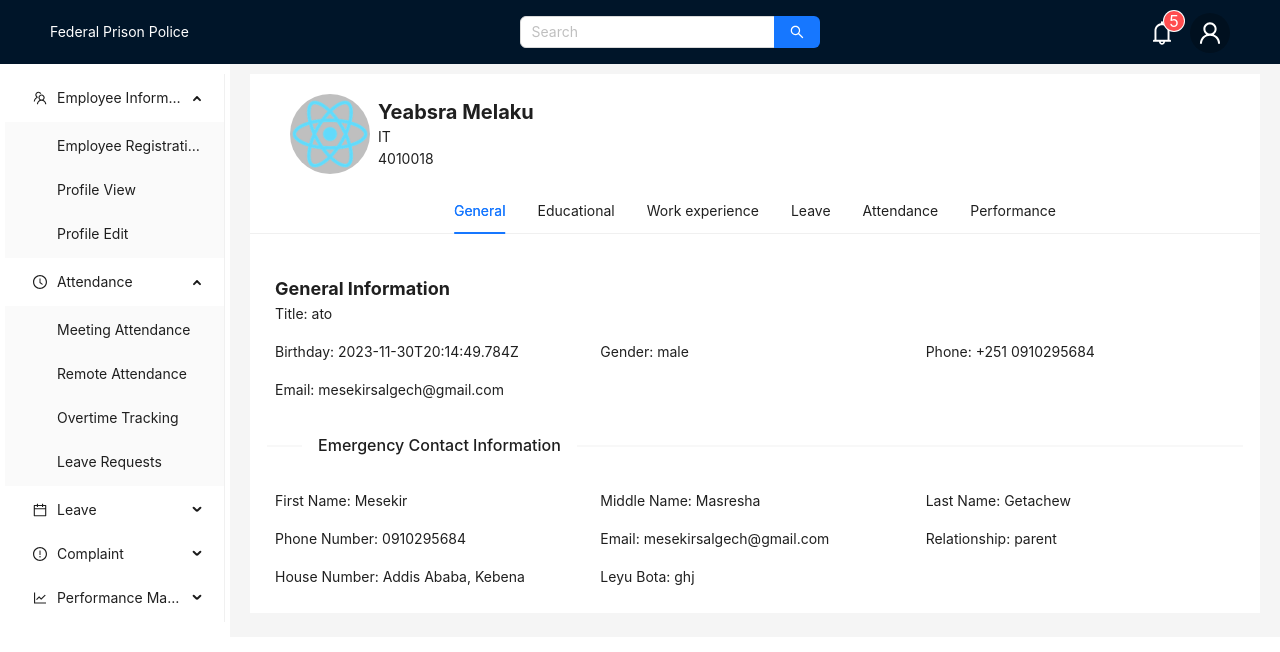
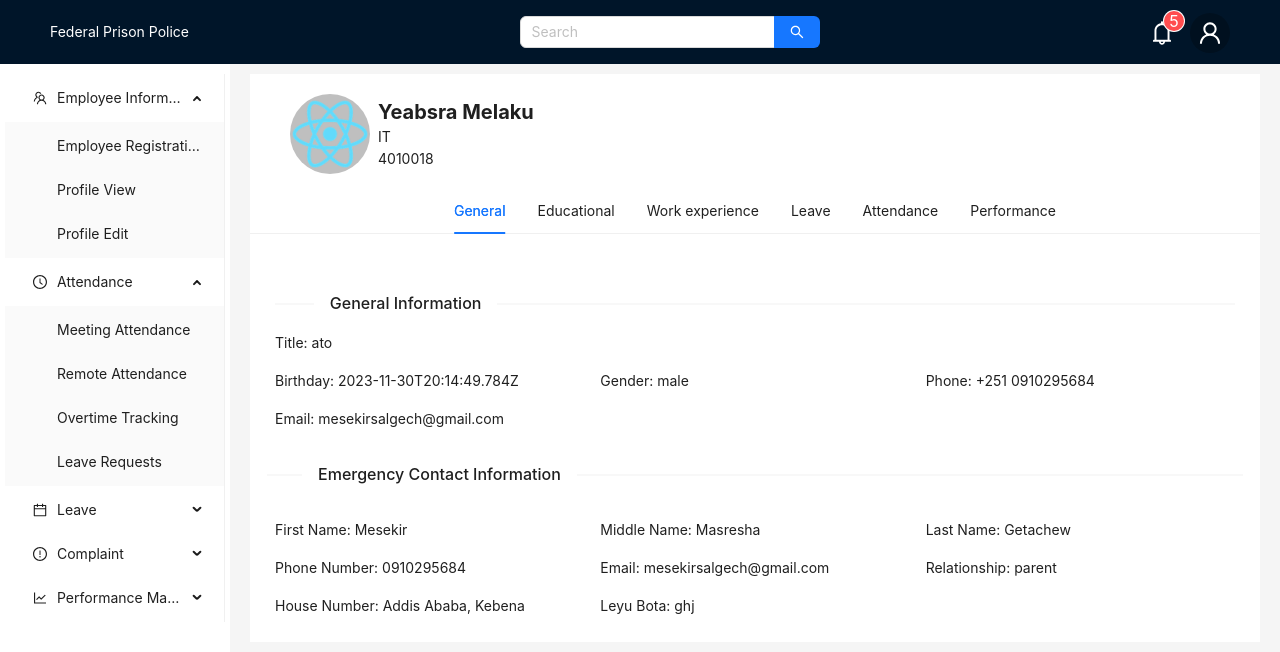
Before and after one commit to kaleab-kali/FPPHRSYSTEM, a React (Create React App) app: page /employee/1 in a window 1280 px wide. Shown: the top 652 px of the page. Built offline with nearby package versions, Linux system fonts and the light colour scheme; data requests are answered from the project's data file.

Commit message:
Adding Divider

```diff
--- a/src/components/EmployeeProfile/Tabs/GeneralInformation.tsx
+++ b/src/components/EmployeeProfile/Tabs/GeneralInformation.tsx
@@ -58,7 +58,7 @@ const { birthday, gender, phone, email, emergencyContact } = data;
 
   return (
     <div className="gIwrapper">
-      <h1>General Information</h1>
+      <Divider orientation="left">General Information</Divider>
       <Row gutter={[16, 16]}>
         <Col span={24}>
           <p>Title: {data.title}</p>
```
